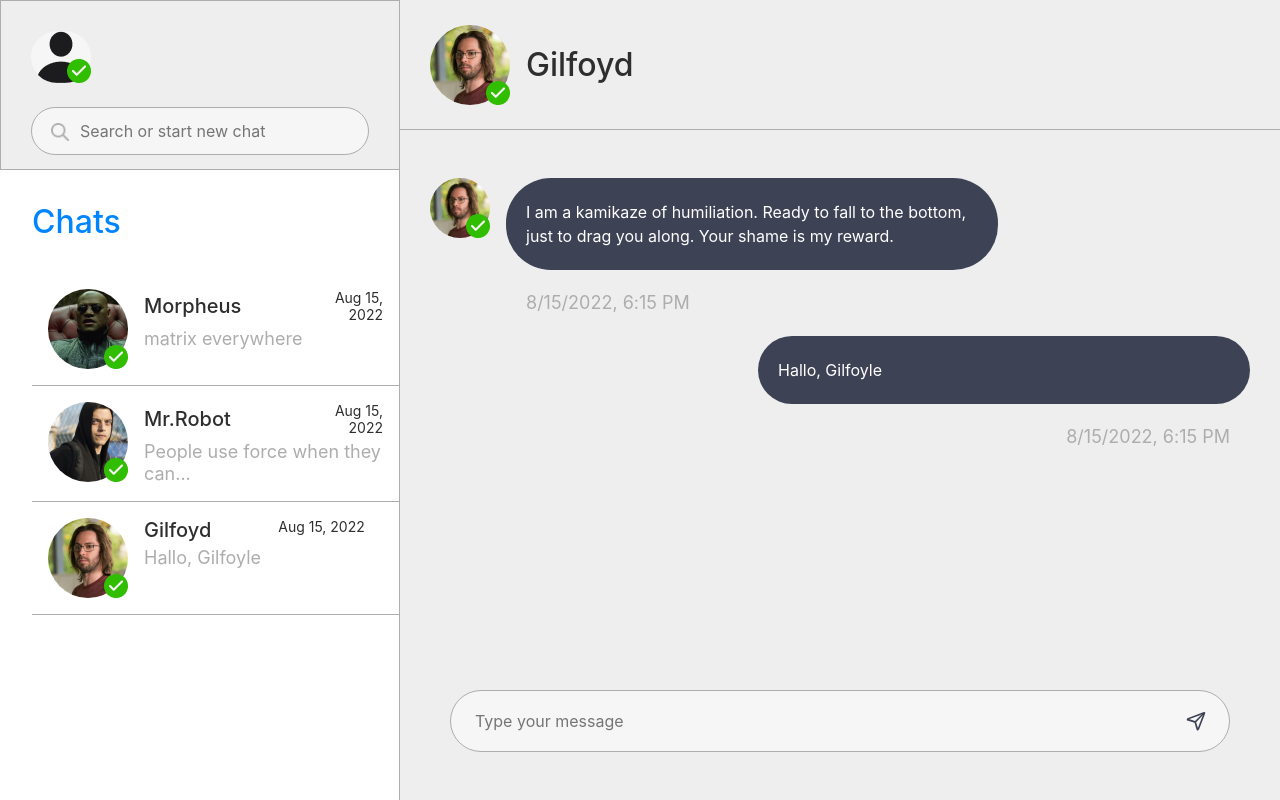
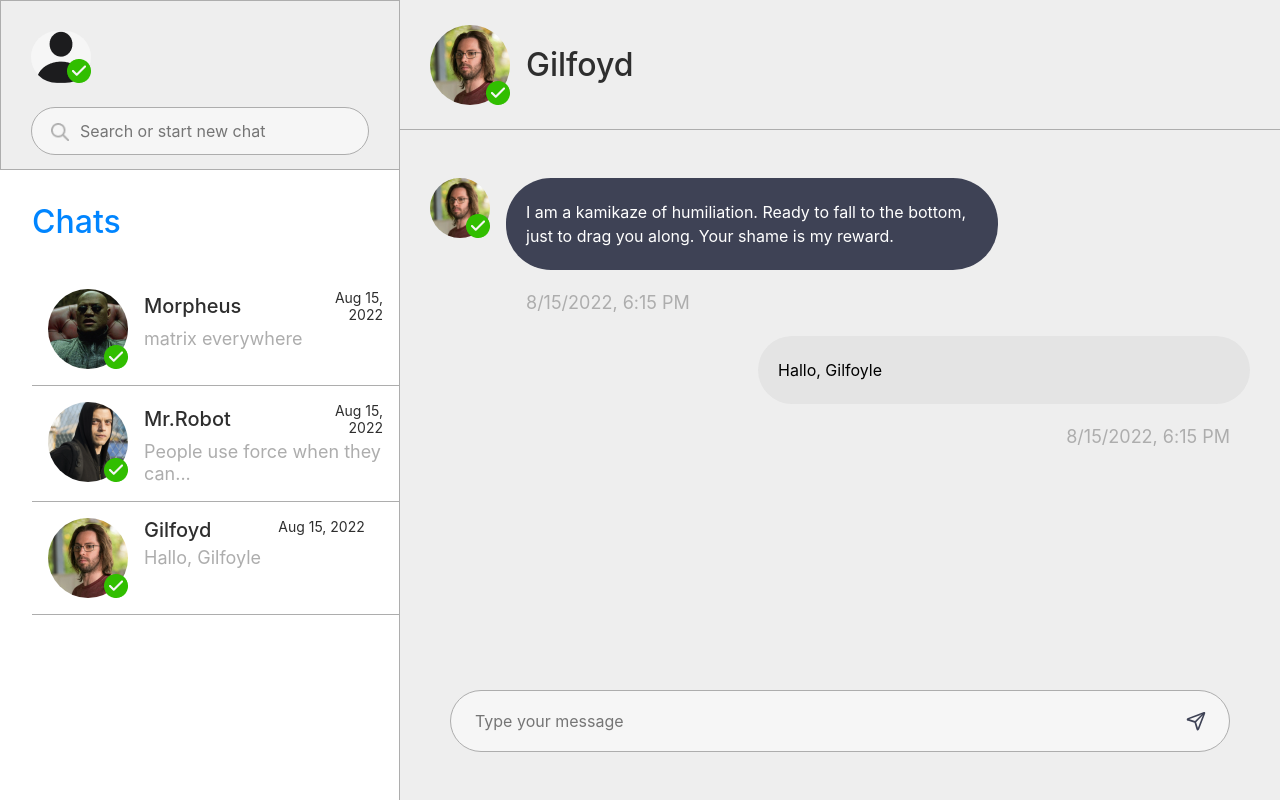
Before and after one commit to MihailZharavin11/Fake-Chat, a React (Create React App) app: page /5c384b2a-1331-4b82-b81f-5039f7af1808 in a window 1280 px wide. Built offline with nearby package versions, Linux system fonts and the light colour scheme.

Commit message:
Save to localStorage

```diff
--- a/src/components/Contact/Contact.jsx
+++ b/src/components/Contact/Contact.jsx
@@ -6,26 +6,26 @@ import { useEffect } from "react";
 import { useDispatch } from "react-redux";
 import { changeTouch } from "../../store/slices/usersSlice";
 
-const Contact = ({ id, img, name, msg, date, touch }) => {
+const Contact = ({ id, img, name, msg, date, newMessages }) => {
   const dispatch = useDispatch();
   const { ids } = useParams();
-  const month = date.toLocaleString("en-US", {
+  const dateValue = new Date(date);
+  const month = dateValue.toLocaleString("en-US", {
     month: "short",
   });
-  const day = date.toLocaleString("en-US", {
+  const day = dateValue.toLocaleString("en-US", {
     day: "numeric",
   });
-  const year = date.toLocaleString("en-US", {
+  const year = dateValue.toLocaleString("en-US", {
     year: "numeric",
   });
   const dot = <span className="dot"></span>;
 
   useEffect(() => {
-    debugger;
-    if (!touch) {
-      dispatch(changeTouch({ id: ids }));
+    if (newMessages) {
+      dispatch(changeTouch({ id: ids, newMessages: false }));
     }
-  }, [touch, dispatch, ids]);
+  }, [newMessages, dispatch, ids]);
 
   return (
     <Link to={`/${id}`} className="link">
@@ -37,7 +37,7 @@ const Contact = ({ id, img, name, msg, date, touch }) => {
           <div className="contact__content-title">
             <p className="contact__content-title-name">
               {name}
-              {!touch ? dot : null}
+              {newMessages && dot}
             </p>
             <p className="contact__content-title-date">{`${month} ${day}, ${year}`}</p>
           </div>
--- a/src/components/Content/Content.jsx
+++ b/src/components/Content/Content.jsx
@@ -4,19 +4,86 @@ import paperplane from "../../images/paperplane.svg";
 import "./content.scss";
 import { useParams } from "react-router-dom";
 import { useSelector } from "react-redux";
-import { getUser, addMessage, getMessage } from "../../store/slices/usersSlice";
+import {
+  getUser,
+  addMessage,
+  getMessage,
+  setUsers,
+} from "../../store/slices/usersSlice";
 import Message from "../Message/Message";
 import { useDispatch } from "react-redux";
 import EmptyContent from "../EmptyContent/EmptyContent";
 import { useRef } from "react";
 import { useEffect } from "react";
+import morpheus from "../../images/morpheus.png";
+import robot from "../../images/robot.png";
+import gilfoyd from "../../images/gilfoyd.png";
 
 const Content = () => {
   let { ids } = useParams();
   const [input, setInput] = useState("");
-  let user = useSelector((state) => getUser(state, ids));
+  const user = useSelector((state) => getUser(state, ids));
+  const users = useSelector((state) => state.users.users);
   const dispatch = useDispatch();
   const scrollRef = useRef(null);
+
+  const initial = [
+    {
+      id: "a9271398-160b-48b6-b93e-d92167a7edc1",
+      name: "Morpheus",
+      avatar: morpheus,
+      newMessages: false,
+      messages: [
+        {
+          to: "me",
+          value: "Wake up, Neo...",
+          date: new Date(),
+        },
+        {
+          to: "interlocutor",
+          value: "matrix everywhere",
+          date: new Date(),
+        },
+      ],
+    },
+    {
+      id: "a98b9925-b1c9-4565-a14e-881585fdc318",
+      name: "Mr.Robot",
+      avatar: robot,
+      newMessages: false,
+      messages: [
+        {
+          to: "me",
+          value: "I am you",
+          date: new Date(),
+        },
+        {
+          to: "interlocutor",
+          value: "People use force when they can't find words.",
+          date: new Date(),
+        },
+      ],
+    },
+    {
+      id: "5c384b2a-1331-4b82-b81f-5039f7af1808",
+      avatar: gilfoyd,
+      name: "Gilfoyd",
+      newMessages: false,
+      messages: [
+        {
+          to: "interlocutor",
+          value:
+            "I am a kamikaze of humiliation. Ready to fall to the bottom, just to drag you along. Your shame is my reward.",
+          date: new Date(),
+        },
+        {
+          to: "me",
+          value: "Hallo, Gilfoyle",
+          date: new Date(),
+        },
+      ],
+    },
+  ];
 
   const scrollToBottom = () => {
     scrollRef.current.scrollIntoView({ behavior: "smooth" });
@@ -27,6 +94,22 @@ const Content = () => {
       scrollToBottom();
     }
   }, [user?.messages, user]);
+
+  useEffect(() => {
+    const usersFromLocal = localStorage.getItem("users");
+    if (usersFromLocal) {
+      dispatch(setUsers(JSON.parse(usersFromLocal)));
+    } else {
+      dispatch(setUsers(initial));
+      localStorage.setItem("users", JSON.stringify(initial));
+    }
+  }, []);
+
+  useEffect(() => {
+    if (users.length > 0) {
+      localStorage.setItem("users", JSON.stringify(users));
+    }
+  }, [users]);
 
   const sendMessage = () => {
     const valueToAdd = {
@@ -39,9 +122,7 @@ const Content = () => {
     };
     dispatch(addMessage(valueToAdd));
     setInput("");
-    setTimeout(() => {
-      dispatch(getMessage(user.id));
-    }, 3000);
+    dispatch(getMessage(user.id));
     scrollToBottom();
   };
 
--- a/src/components/Message/Message.jsx
+++ b/src/components/Message/Message.jsx
@@ -3,9 +3,12 @@ import Avatar from "../Avatar/Avatar";
 import "./message.scss";
 
 const Message = ({ avatar, to, value, date }) => {
+  const dateValue = new Date(date);
   const side = to === "interlocutor" ? "message--start" : "message--end";
-  const dateLocal = date.toLocaleDateString();
-  var timeLocal = date.toLocaleString("en-US", {
+  const messageColor =
+    to === "interlocutor" ? "message__items--dark" : "message__items--light";
+  let dateLocal = dateValue.toLocaleDateString();
+  var timeLocal = dateValue.toLocaleString("en-US", {
     hour: "numeric",
     minute: "numeric",
     hour12: true,
@@ -17,7 +20,7 @@ const Message = ({ avatar, to, value, date }) => {
         <Avatar img={avatar} width={60} heigth={60} />
       ) : null}
       <div className="message__content">
-        <div className="message__items">{value}</div>
+        <div className={`${"message__items"} ${messageColor}`}>{value}</div>
         <div
           className={`${"message__date"} ${side}`}
         >{`${dateLocal}, ${timeLocal}`}</div>
--- a/src/components/Message/message.scss
+++ b/src/components/Message/message.scss
@@ -16,9 +16,15 @@
     width: 60%;
     .message__items {
       padding: 22px 20px;
-      background: #3e4255;
       border-radius: 45px;
       color: #fff;
+    }
+    .message__items--dark {
+      background: #3e4255;
+    }
+    .message__items--light {
+      background: #e4e4e4;
+      color: black;
     }
     .message__date {
       display: flex;
--- a/src/components/Navigation/Navigation.jsx
+++ b/src/components/Navigation/Navigation.jsx
@@ -7,6 +7,7 @@ import { useSelector, useDispatch } from "react-redux";
 import { addFilter, getUser, getUsers } from "../../store/slices/usersSlice";
 import debounce from "lodash.debounce";
 import { useParams } from "react-router-dom";
+import { useMemo } from "react";
 const Navigation = () => {
   const [inputValue, setInputValue] = useState("");
   const inputRef = useRef(null);
@@ -51,7 +52,7 @@ const Navigation = () => {
               name={element.name}
               msg={element.messages[element.messages.length - 1].value}
               date={element.messages[element.messages.length - 1].date}
-              touch={element.touch}
+              newMessages={element.newMessages}
             />
           );
         })}
--- a/src/store/slices/usersSlice.jsx
+++ b/src/store/slices/usersSlice.jsx
@@ -3,69 +3,10 @@ import {
   createSelector,
   createSlice,
 } from "@reduxjs/toolkit";
-import morpheus from "../../images/morpheus.png";
-import robot from "../../images/robot.png";
-import gilfoyd from "../../images/gilfoyd.png";
 import api from "../../api";
 
 const initialState = {
-  users: [
-    {
-      id: "a9271398-160b-48b6-b93e-d92167a7edc1",
-      name: "Morpheus",
-      avatar: morpheus,
-      touch: true,
-      messages: [
-        {
-          to: "me",
-          value: "Wake up, Neo...",
-          date: new Date(),
-        },
-        {
-          to: "interlocutor",
-          value: "matrix everywhere",
-          date: new Date(),
-        },
-      ],
-    },
-    {
-      id: "a98b9925-b1c9-4565-a14e-881585fdc318",
-      name: "Mr.Robot",
-      avatar: robot,
-      touch: true,
-      messages: [
-        {
-          to: "me",
-          value: "I am you",
-          date: new Date(),
-        },
-        {
-          to: "interlocutor",
-          value: "People use force when they can't find words.",
-          date: new Date(),
-        },
-      ],
-    },
-    {
-      id: "5c384b2a-1331-4b82-b81f-5039f7af1808",
-      avatar: gilfoyd,
-      name: "Gilfoyd",
-      touch: true,
-      messages: [
-        {
-          to: "interlocutor",
-          value:
-            "I am a kamikaze of humiliation. Ready to fall to the bottom, just to drag you along. Your shame is my reward.",
-          date: new Date(),
-        },
-        {
-          to: "me",
-          value: "Hallo, Gilfoyle",
-          date: new Date(),
-        },
-      ],
-    },
-  ],
+  users: [],
   filter: "",
   loading: "idle",
   error: null,
@@ -73,9 +14,11 @@ const initialState = {
 
 export const getMessage = createAsyncThunk(
   "users/getMessage",
-  async (id, { dispatch, rejectWithValue }) => {
+  async (id, { dispatch, rejectWithValue, getState }) => {
     try {
       const value = await api.getMessageFromChuck();
+
+      setTimeout(() => {
         const valueToAdd = {
           id,
           value: {
@@ -85,7 +28,9 @@ export const getMessage = createAsyncThunk(
           },
         };
         dispatch(addMessage(valueToAdd));
-      dispatch(changeTouch({ id }));
+        dispatch(changeTouch({ id, newMessages: true }));
+        localStorage.setItem("users", JSON.stringify(getState().users.users));
+      }, 10000);
     } catch (e) {
       return rejectWithValue(e.message);
     }
@@ -122,7 +67,10 @@ const usersSlice = createSlice({
       const findElement = state.users.find(
         (element) => element.id === action.payload.id
       );
-      findElement.touch = !findElement.touch;
+      findElement.newMessages = action.payload.newMessages;
+    },
+    setUsers: (state, action) => {
+      state.users = action.payload;
     },
   },
   extraReducers: (builder) => {
@@ -138,9 +86,10 @@ const usersSlice = createSlice({
 const sortByDate = (array) => {
   const newArray = [...array];
   return newArray.sort((a, b) => {
+    debugger;
     return (
-      b.messages[b.messages.length - 1].date -
-      a.messages[a.messages.length - 1].date
+      new Date(b.messages[b.messages.length - 1].date) -
+      new Date(a.messages[a.messages.length - 1].date)
     );
   });
 };
@@ -169,4 +118,4 @@ const { reducer, actions } = usersSlice;
 
 export default reducer;
 
-export const { addMessage, addFilter, changeTouch } = actions;
+export const { addMessage, addFilter, changeTouch, setUsers } = actions;
```
Lines whose indentation alone changed are shown as unchanged.
